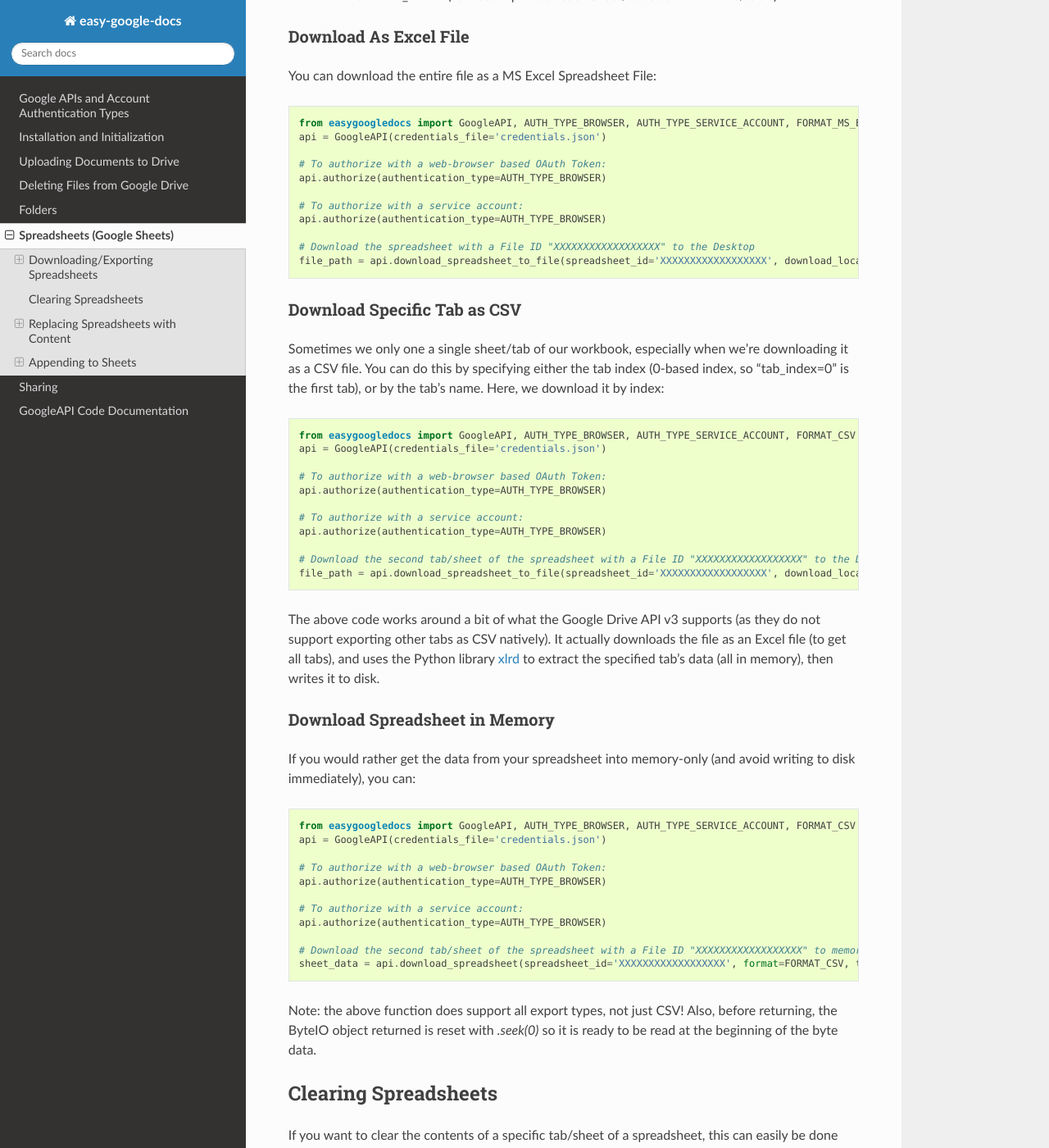
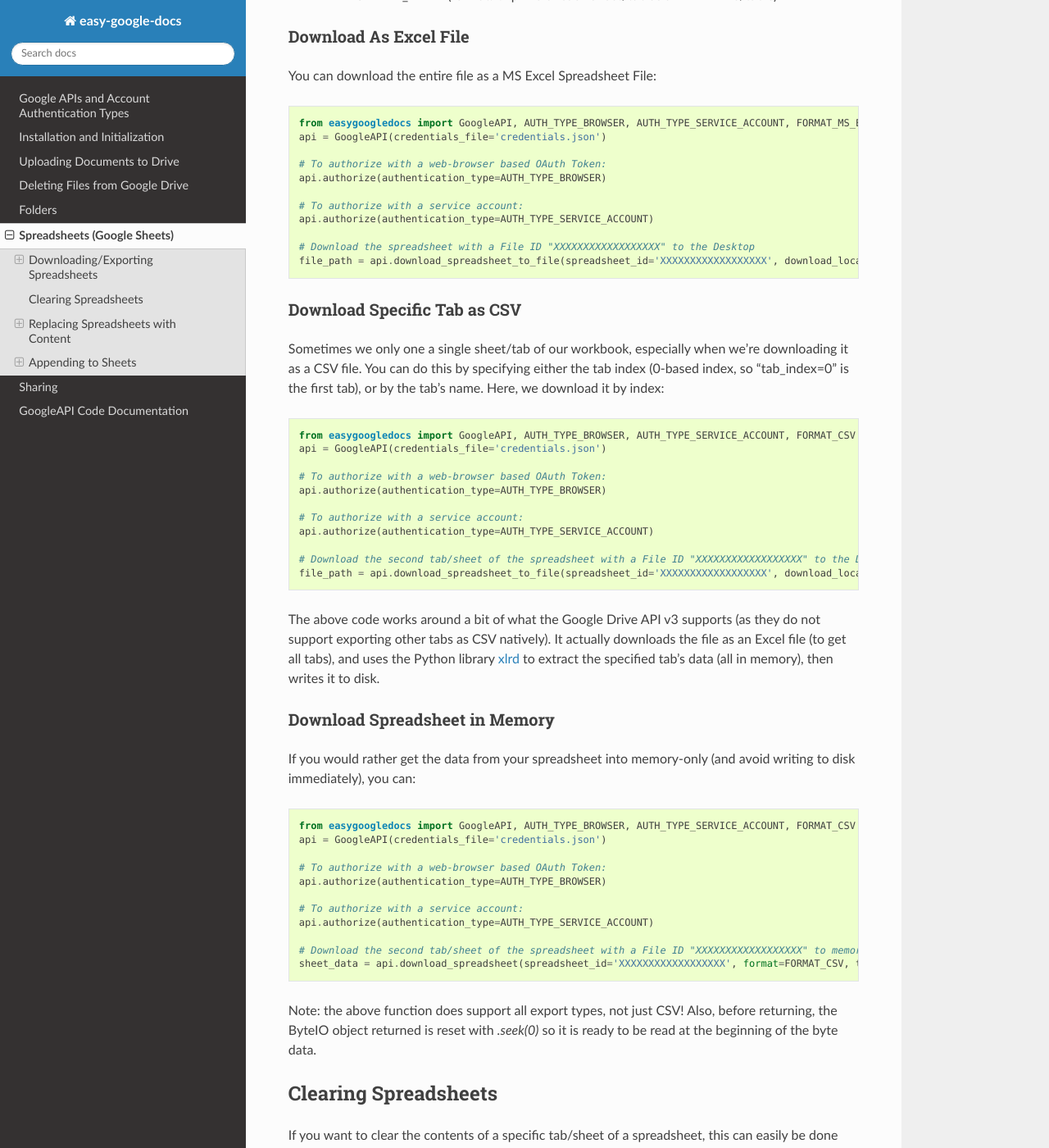
Before and after one commit to david-pettifor-nd/easy-google-docs, a Sphinx documentation site: the page built from docs/spreadsheets.rst, in a window 1280 px wide and 1400 px high, scrolled down 485 px. Shown: the whole window at 82% size. Built offline with Sphinx 7.4.7 and the Read the Docs theme 2.0.0, drawn with Linux system fonts in a browser that asks for light colours; some of the changed text lies outside the part shown.

Commit message:
Update spreadsheets.rst
Mistake in the docs on how to authenticate with a service account

```diff
--- a/docs/spreadsheets.rst
+++ b/docs/spreadsheets.rst
@@ -29,7 +29,7 @@ You can download the entire file as a MS Excel Spreadsheet File::
     api.authorize(authentication_type=AUTH_TYPE_BROWSER)
 
     # To authorize with a service account:
-    api.authorize(authentication_type=AUTH_TYPE_BROWSER)
+    api.authorize(authentication_type=AUTH_TYPE_SERVICE_ACCOUNT)
 
     # Download the spreadsheet with a File ID "XXXXXXXXXXXXXXXXXX" to the Desktop
     file_path = api.download_spreadsheet_to_file(spreadsheet_id='XXXXXXXXXXXXXXXXXX', download_location='~/Desktop/', format=FORMAT_MS_EXCEL)
@@ -47,7 +47,7 @@ Sometimes we only one a single sheet/tab of our workbook, especially when we're
     api.authorize(authentication_type=AUTH_TYPE_BROWSER)
 
     # To authorize with a service account:
-    api.authorize(authentication_type=AUTH_TYPE_BROWSER)
+    api.authorize(authentication_type=AUTH_TYPE_SERVICE_ACCOUNT)
 
     # Download the second tab/sheet of the spreadsheet with a File ID "XXXXXXXXXXXXXXXXXX" to the Desktop
     file_path = api.download_spreadsheet_to_file(spreadsheet_id='XXXXXXXXXXXXXXXXXX', download_location='~/Desktop/', format=FORMAT_CSV, tab_index=1)
@@ -67,7 +67,7 @@ If you would rather get the data from your spreadsheet into memory-only (and avo
     api.authorize(authentication_type=AUTH_TYPE_BROWSER)
 
     # To authorize with a service account:
-    api.authorize(authentication_type=AUTH_TYPE_BROWSER)
+    api.authorize(authentication_type=AUTH_TYPE_SERVICE_ACCOUNT)
 
     # Download the second tab/sheet of the spreadsheet with a File ID "XXXXXXXXXXXXXXXXXX" to memory (returns a io.ByteIO object
     sheet_data = api.download_spreadsheet(spreadsheet_id='XXXXXXXXXXXXXXXXXX', format=FORMAT_CSV, tab_index=1)
@@ -87,7 +87,7 @@ If you want to clear the contents of a specific tab/sheet of a spreadsheet, this
     api.authorize(authentication_type=AUTH_TYPE_BROWSER)
 
     # To authorize with a service account:
-    api.authorize(authentication_type=AUTH_TYPE_BROWSER)
+    api.authorize(authentication_type=AUTH_TYPE_SERVICE_ACCOUNT)
 
     # Clear the contents of the second tab/sheet:
     api.clear_spreadsheet(spreadsheet_id='XXXXXXXXXXXXXXXXXX', tab_index=1)
@@ -113,7 +113,7 @@ If you have row data as a 2-dimensional array (a list of lists...the first list
     api.authorize(authentication_type=AUTH_TYPE_BROWSER)
 
     # To authorize with a service account:
-    api.authorize(authentication_type=AUTH_TYPE_BROWSER)
+    api.authorize(authentication_type=AUTH_TYPE_SERVICE_ACCOUNT)
 
     # Example of what your row data could look like:
     row_data = [
@@ -138,7 +138,7 @@ Or sometimes you may just have a CSV file you want to replace the sheet with::
     api.authorize(authentication_type=AUTH_TYPE_BROWSER)
 
     # To authorize with a service account:
-    api.authorize(authentication_type=AUTH_TYPE_BROWSER)
+    api.authorize(authentication_type=AUTH_TYPE_SERVICE_ACCOUNT)
 
     # Replace the second tab with the CSV file on our desktop:
     api.replace_spreadsheet_with_csv(spread_sheet_id='XXXXXXXXXXXXXXXXXX', csv_file_location='~/Desktop/data.csv', tab_index=1)
@@ -164,7 +164,7 @@ You can append to a spreadsheet (bottom of the table) with::
     api.authorize(authentication_type=AUTH_TYPE_BROWSER)
 
     # To authorize with a service account:
-    api.authorize(authentication_type=AUTH_TYPE_BROWSER)
+    api.authorize(authentication_type=AUTH_TYPE_SERVICE_ACCOUNT)
 
     # Example of what your row data may look like:
     row_data = [
```
